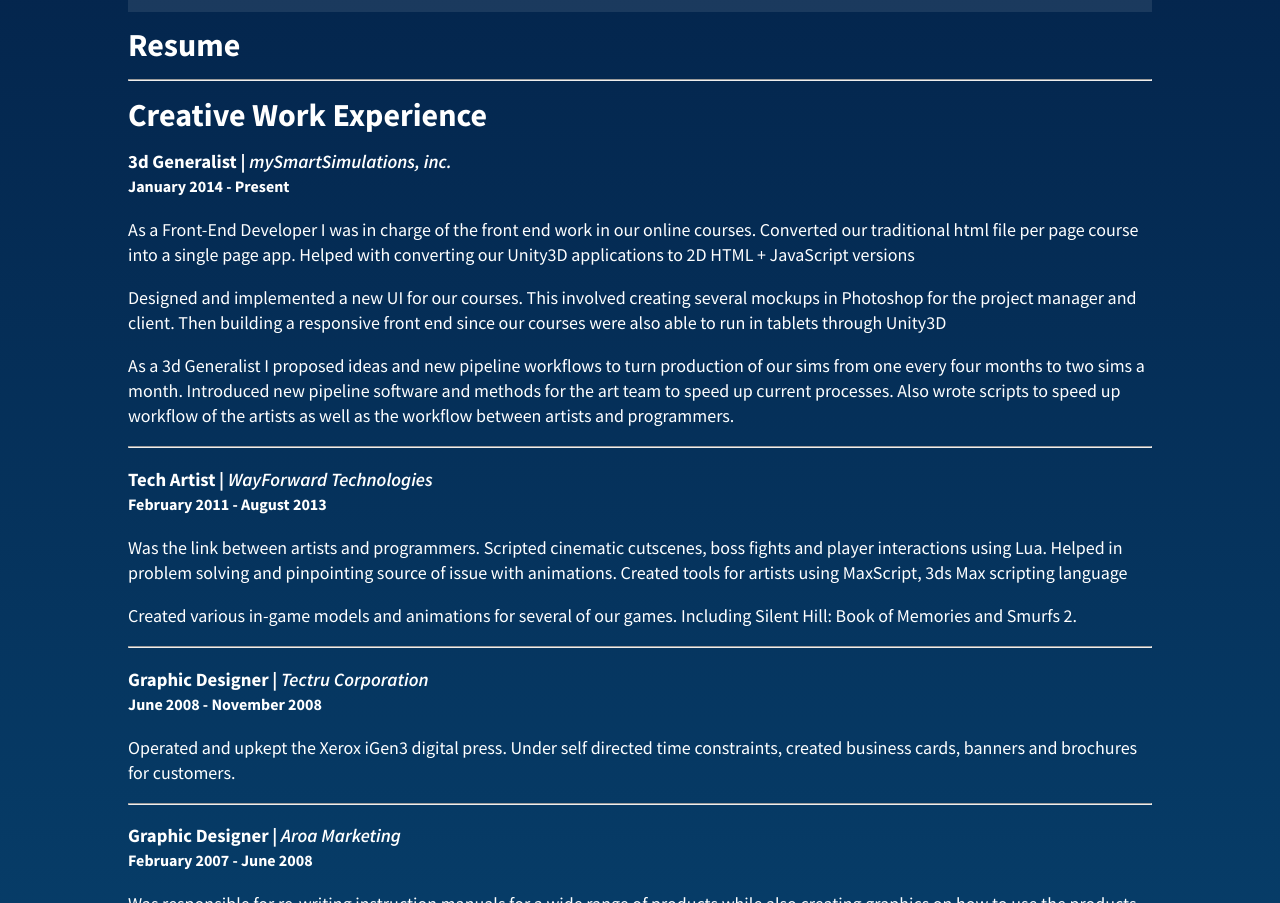
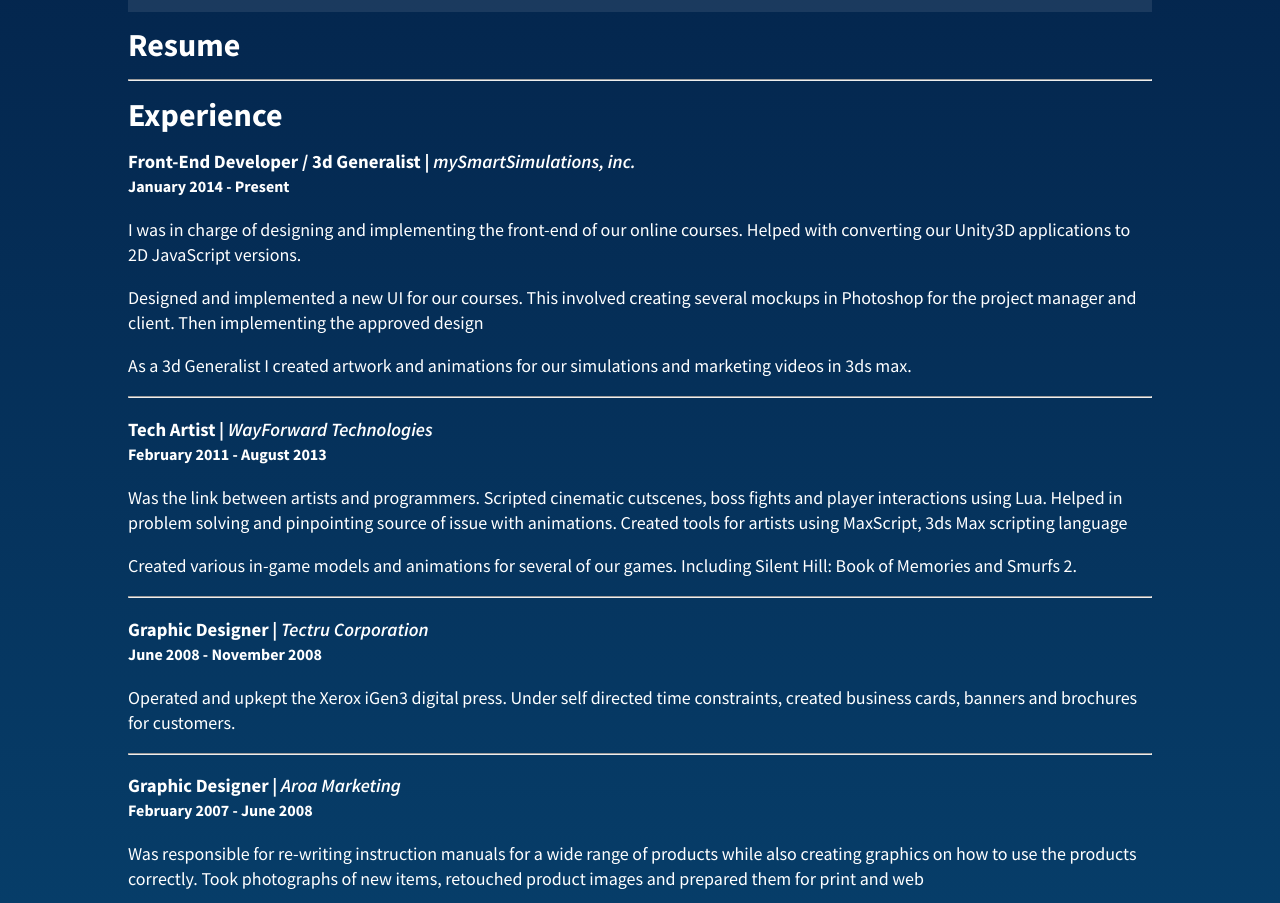
Before and after one commit to SpaceOso/miguelrico-portfolio, a plain HTML site: page index.html in a window 1280 px wide. Shown: the part 941-1844 px from the top of the page. Drawn offline with Linux system fonts and the light colour scheme.

Commit message:
updated portfolio text

```diff
--- a/index.html
+++ b/index.html
@@ -104,20 +104,13 @@
 	<h1>Resume</h1>
 	<div class="resume-content">
 		<hr>
-		<h1>Creative Work Experience</h1>
+		<h1>Experience</h1>
 		<div class="resume-post">
-			<h3>3d Generalist | <em>mySmartSimulations, inc.</em></h3>
+			<h3>Front-End Developer / 3d Generalist | <em>mySmartSimulations, inc.</em></h3>
 			<h4>January 2014 - Present</h4>
-			<p>As a Front-End Developer I was in charge of the front end work in our online courses. Converted our
-				traditional html file per page course into a single page app. Helped with converting our Unity3D
-				applications to 2D HTML + JavaScript versions</p>
-			<p>Designed and implemented a new UI for our courses. This involved creating several mockups in Photoshop
-				for the project manager and client. Then building a responsive front end since our courses were also
-				able to run in tablets through Unity3D</p>
-			<p>As a 3d Generalist I proposed ideas and new pipeline workflows to turn production of our sims from one
-				every four months to two sims a month. Introduced new pipeline software and methods for the art team to
-				speed up current processes. Also wrote scripts to speed up workflow of the artists as well as the
-				workflow between artists and programmers.</p>
+			<p>I was in charge of designing and implementing the front-end of our online courses. Helped with converting our Unity3D applications to 2D JavaScript versions.</p>
+			<p>Designed and implemented a new UI for our courses. This involved creating several mockups in Photoshop for the project manager and client. Then implementing the approved design</p>
+			<p>As a 3d Generalist I created artwork and animations for our simulations and marketing videos in 3ds max.</p>
 		</div>
 		<!-- wayforward -->
 		<hr>
```
